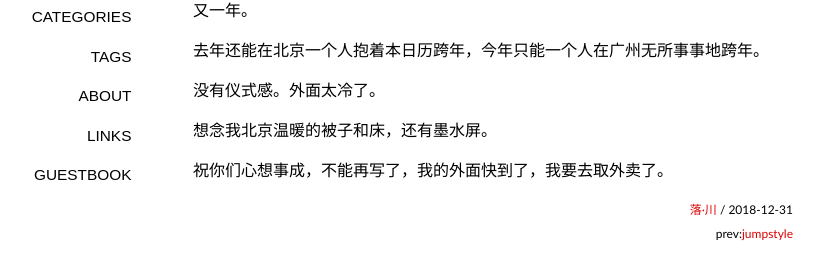
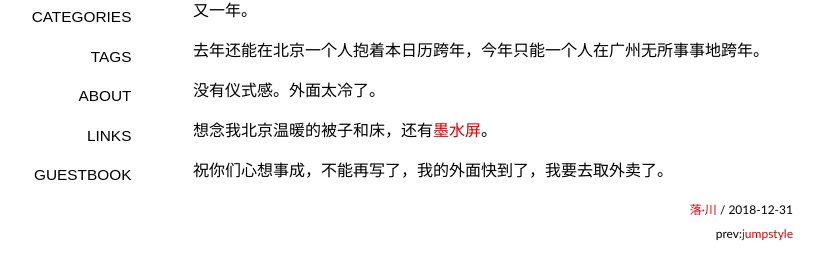
Before and after one commit to ohmyfish/ohmyfish.github.io, a Jekyll site: the page built from _posts/2018-12-31-关于跨年.md, in a window 1280 px wide. Shown: the part 117-397 px from the top of the page, without its empty margins (147-971 px from the left). Built offline with Jekyll 4.4.1, drawn with Linux system fonts in a browser that asks for light colours; some web fonts are replaced; comment, search, counter and statistics services are not loaded; part of the change alters nothing that is shown.

Commit message:
默写旧时光

```diff
--- a/_posts/2018-12-31-关于跨年.md
+++ b/_posts/2018-12-31-关于跨年.md
@@ -11,6 +11,6 @@ tags: [旧时光]
 
 没有仪式感。外面太冷了。
 
-想念我北京温暖的被子和床，还有墨水屏。
+想念我北京温暖的被子和床，还有[墨水屏](https://s3-img.meituan.net/v1/mss_3d027b52ec5a4d589e68050845611e68/ff/n0/0g/ty/sj_476457.jpg@596w_1l.jpg)。
 
 祝你们心想事成，不能再写了，我的外面快到了，我要去取外卖了。
```
